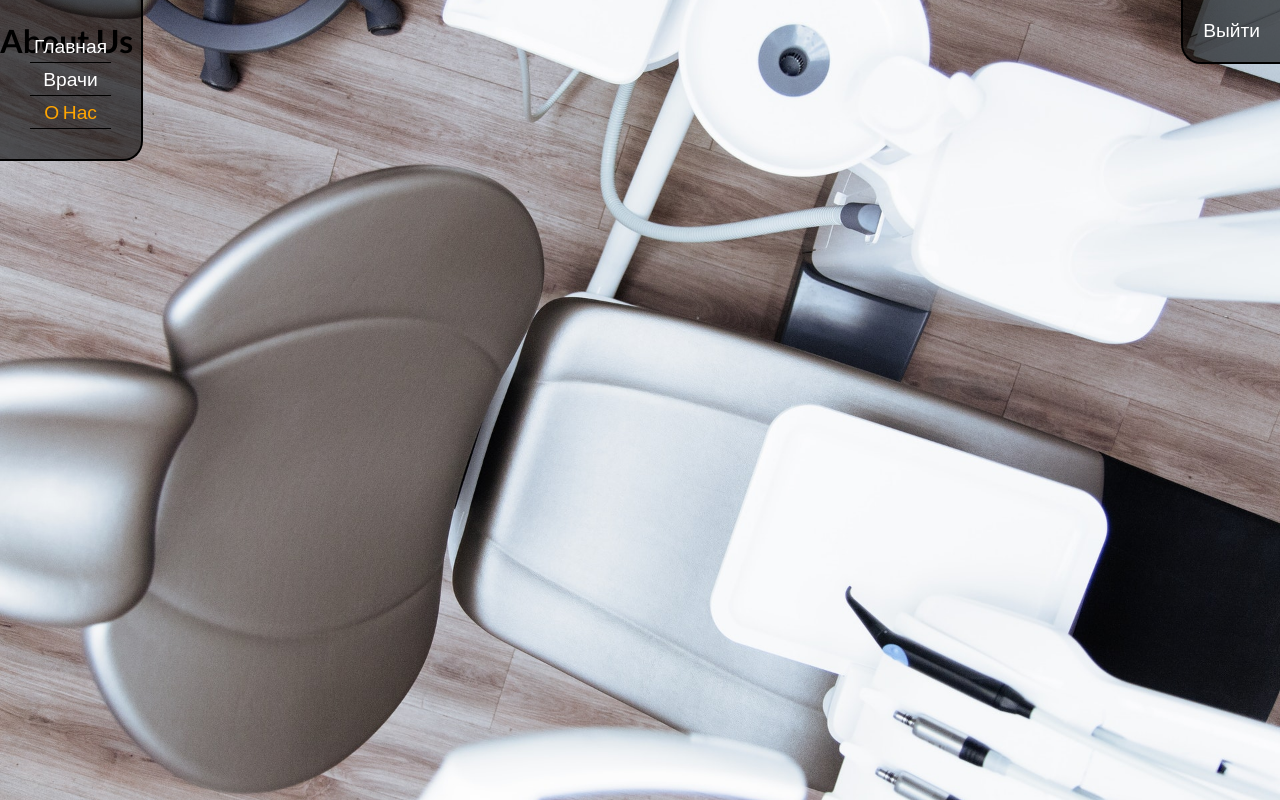
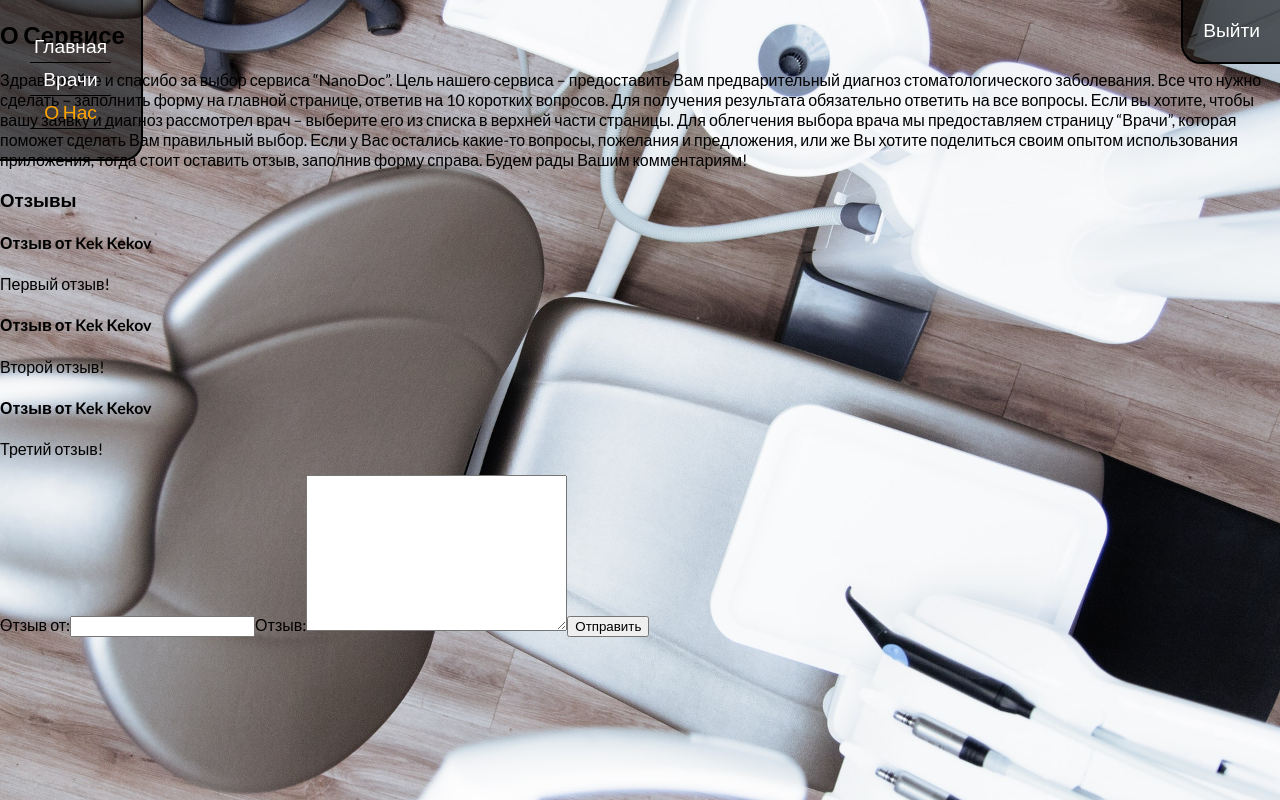
Before and after one commit to Cephern/nano_doc, a React (Create React App) app: page /about in a window 1280 px wide. Built offline with nearby package versions, Linux system fonts and the light colour scheme.

Commit message:
AboutUs page template

```diff
--- a/src/pages/AboutUs/AboutUs.js
+++ b/src/pages/AboutUs/AboutUs.js
@@ -1,10 +1,55 @@
 // styles
 import "./AboutUs.js";
 
+// hooks
+import { useState } from "react";
+import Review from "./Review.js";
+
+// comps
+
 export default function AboutUs() {
-  return (
-    <div>
-      <h1>About Us</h1>
-    </div>
-  );
+	const [reviews, setReviews] = useState([
+		{ name: "Kek Kekov", text: "Первый отзыв!", date: "Today" },
+		{ name: "Kek Kekov", text: "Второй отзыв!", date: "Yesterday" },
+		{ name: "Kek Kekov", text: "Третий отзыв!", date: "Two days ago" },
+	]);
+	return (
+		<div id="About">
+			<h2>О Сервисе</h2>
+			<div className="description">
+				<p>
+					Здравствуйте и спасибо за выбор сервиса “NanoDoc”. Цель нашего сервиса
+					– предоставить Вам предварительный диагноз стоматологического
+					заболевания. Все что нужно сделать – заполнить форму на главной
+					странице, ответив на 10 коротких вопросов. Для получения результата
+					обязательно ответить на все вопросы. Если вы хотите, чтобы вашу заявку
+					и диагноз рассмотрел врач – выберите его из списка в верхней части
+					страницы. Для облегчения выбора врача мы предоставляем страницу
+					“Врачи”, которая поможет сделать Вам правильный выбор. Если у Вас
+					остались какие-то вопросы, пожелания и предложения, или же Вы хотите
+					поделиться своим опытом использования приложения, тогда стоит оставить
+					отзыв, заполнив форму справа. Будем рады Вашим комментариям!
+				</p>
+			</div>
+			<div className="reviews">
+				<h3>Отзывы</h3>
+				<div className="reviews-inner">
+					{reviews.map((review) => (
+						<Review review={review} />
+					))}
+				</div>
+				<form>
+					<label>
+						<span>Отзыв от:</span>
+						<input type="text" />
+						<label>
+							<span>Отзыв:</span>
+							<textarea cols="30" rows="10"></textarea>
+						</label>
+						<button>Отправить</button>
+					</label>
+				</form>
+			</div>
+		</div>
+	);
 }
--- /dev/null
+++ b/src/pages/AboutUs/Review.js
@@ -0,0 +1,12 @@
+const Review = ({ review }) => {
+	return (
+		<div className="review">
+			<h4>
+				Отзыв от <span className="fio">{review.name}</span>
+			</h4>
+			<p>{review.text}</p>
+		</div>
+	);
+};
+
+export default Review;
--- a/src/pages/Doctors/Doctors.css
+++ b/src/pages/Doctors/Doctors.css
@@ -12,7 +12,7 @@
 
 .doctors-grid {
   display: grid;
-  grid-template-columns: repeat(2, 1fr);
+  grid-template-columns: repeat(4, 1fr);
   grid-gap: 40px;
   justify-items: center;
   margin-top: 60px;
--- a/src/pages/Doctors/Doctors.js
+++ b/src/pages/Doctors/Doctors.js
@@ -5,7 +5,6 @@ import "./Doctors.css";
 import Doc1Photo from "../../assets/doctors/doc1.jpg";
 
 // comps
-import Greeting from "../../comps/Greeting";
 import Modal from "./Modal";
 
 // hooks
@@ -19,8 +18,7 @@ export default function Doctors() {
 
 	return (
 		<div className={`Doctors ${selectedDoctor && "no-scroll"}`}>
-      <Greeting />
-
+			<h2>Наши Врачи</h2>
 			<div className="doctors-grid">
 				{doctors.map((doctor) => (
 					<div key={doctor.id} className="doctor-card">
@@ -57,7 +55,6 @@ export default function Doctors() {
 					setSelectedDoctor={setSelectedDoctor}
 				/>
 			)}
-      {/* Ti petih */}
 		</div>
 	);
 }
--- a/src/pages/Doctors/Modal.css
+++ b/src/pages/Doctors/Modal.css
@@ -1,6 +1,9 @@
 .modal {
   width: 100vw;
   min-height: 100vh;
+  display: flex;
+  justify-content: center;
+  align-items: center;
   position: fixed;
   top: 0;
   left: 0;
@@ -12,9 +15,6 @@
 
 .modal-main {
   position: relative;
-  top: 50%;
-  left: 50%;
-  transform: translate(-50%, -50%);
   color: #f4f4f4;
   text-align: center;
   font-size: 1.1em;
```
Also changed, not shown: src/pages/AboutUs/Review.css (added). Lines whose indentation alone changed are shown as unchanged.
